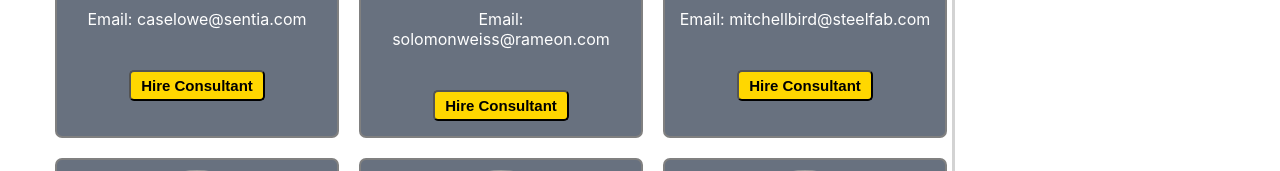
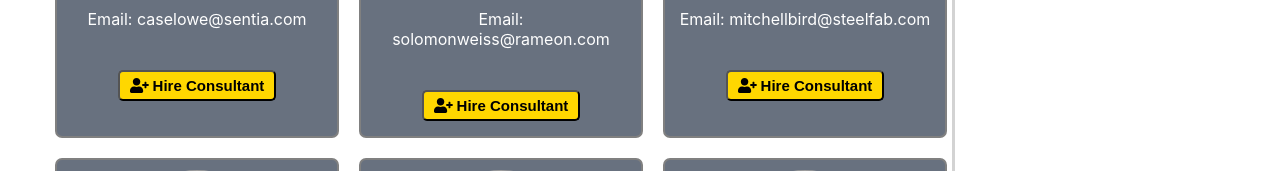
Before and after one commit to hasan75/Advocate_Panel_REACT_APP, a React (Create React App) app: page / in a window 1280 px wide. Shown: the part 610-781 px from the top of the page. Built offline with nearby package versions, Linux system fonts and the light colour scheme; grey boxes are pictures that could not be loaded.

Commit message:
font awesome installed

```diff
--- a/package.json
+++ b/package.json
@@ -3,6 +3,9 @@
   "version": "0.1.0",
   "private": true,
   "dependencies": {
+    "@fortawesome/fontawesome-svg-core": "^1.2.36",
+    "@fortawesome/free-solid-svg-icons": "^5.15.4",
+    "@fortawesome/react-fontawesome": "^0.1.15",
     "@testing-library/jest-dom": "^5.14.1",
     "@testing-library/react": "^11.2.7",
     "@testing-library/user-event": "^12.8.3",
--- a/src/components/Person/Person.js
+++ b/src/components/Person/Person.js
@@ -1,8 +1,11 @@
+import { faUserPlus, faUserTie } from '@fortawesome/free-solid-svg-icons';
+import { FontAwesomeIcon } from '@fortawesome/react-fontawesome';
 import React from 'react';
 import './Person.css';
 
 const Person = (props) => {
     const {name, age, company, fees, email, picture} = props.person;
+    const hireIcon = <FontAwesomeIcon icon={faUserPlus}></FontAwesomeIcon>
     console.log(props.person)
     return (
         <div className="person">
@@ -13,7 +16,7 @@
             <h4>Consultency Fees: ${fees}</h4>
             <p>Email: {email}</p>
             <br />
-            <button>Hire Consultant</button>
+            <button>{hireIcon}  Hire Consultant</button>
         </div>
     );
 };
```
Also changed, not shown: 1 other file (tests, documents, lock files or other folders).
